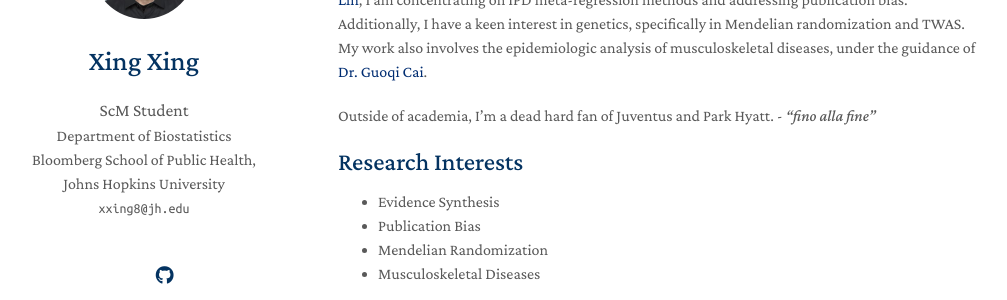
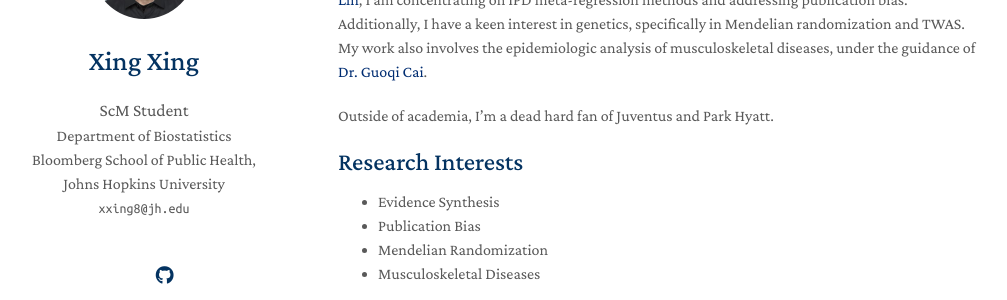
Before and after one commit to KevinXing3/kevinXing3.github.io, a Jekyll site: the page built from index.md, in a window 1280 px wide and 900 px high. Shown: the part 169-469 px from the top of the window, without its empty margins (132-1139 px from the left). Built offline with Jekyll 4.4.1, drawn with Linux system fonts in a browser that asks for light colours; nearby versions of some CDN libraries; a style sheet for code colours, icons or effects is not loaded; our own code applies the rules of GitHub Pages for plain Markdown files.

Commit message:
Update index.md

```diff
--- a/index.md
+++ b/index.md
@@ -6,7 +6,7 @@ layout: homepage
 
 I'm a ScM Student in Biostatistics at <a href="https://www.jhu.edu" style="color:#002D72">Johns Hopkins University</a>. My current research focus on developing statistical models for meta-analysis. Under the guidance of <a href="https://publichealth.jhu.edu/faculty/4789/jiayi-jessie-tong" style="color:#002D72">Dr. Jessie Tong</a> and <a href="https://publichealth.arizona.edu/directory/lifeng-lin" style="color:#002D72">Dr. Lifeng Lin</a>, I am concentrating on IPD meta-regression methods and addressing publication bias. Additionally, I have a keen interest in genetics, specifically in Mendelian randomization and TWAS. My work also involves the epidemiologic analysis of musculoskeletal diseases, under the guidance of <a href="https://ggws.ahmu.edu.cn/2021/0922/c940a108940/page.htm" style="color:#002D72">Dr. Guoqi Cai</a>.
 
-Outside of academia, I’m a dead hard fan of Juventus and Park Hyatt. - *"fino alla fine"*
+Outside of academia, I’m a dead hard fan of Juventus and Park Hyatt.
 
 ## Research Interests
 - Evidence Synthesis
```
